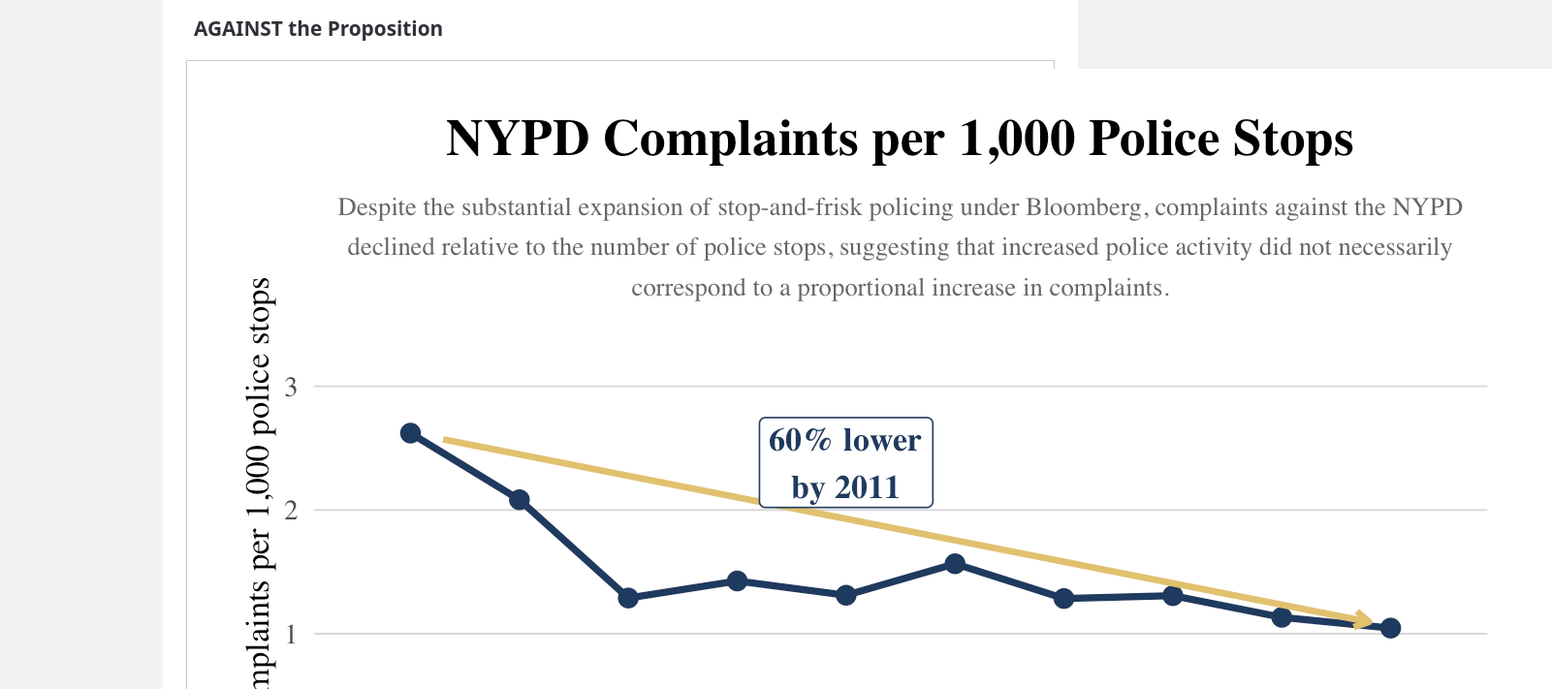
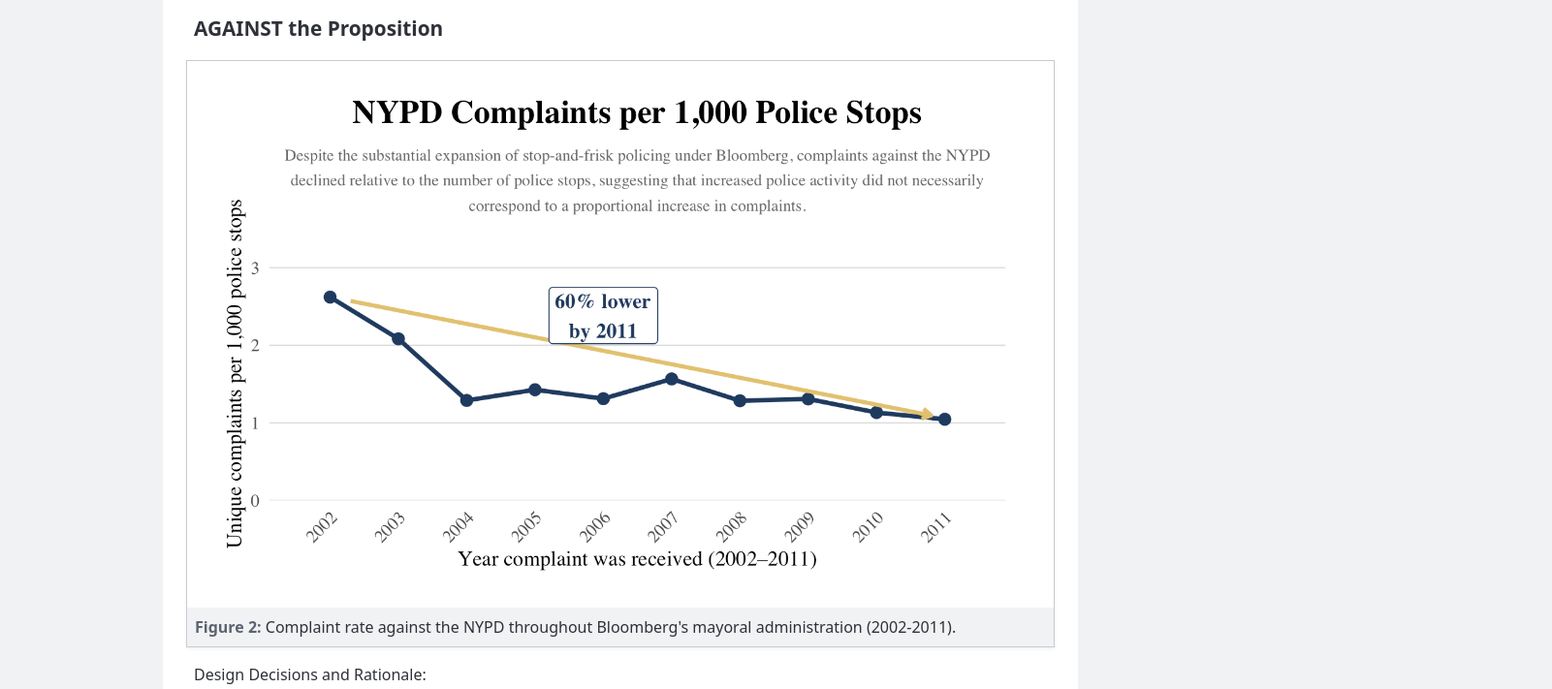
Before and after one commit to DonLe727/DSC106-Project-2---NYC-City-Complaints, a plain HTML site: page index.html in a window 1280 px wide. Shown: the part 1798-2509 px from the top of the page at 97% size, 1601 px wide, since content can reach past the window. Drawn offline with nearby package versions, Linux system fonts and the light colour scheme.

Commit message:
Shrunk Vis 2 to fit with layout

```diff
--- a/index.html
+++ b/index.html
@@ -356,7 +356,7 @@
                 <h3>AGAINST the Proposition</h3>
 
                 <figure>
-                    <img src="images/against_prop_vis.png" alt="NYPD Complaints per 1,000 Police Stops" />
+                    <img src="images/against_prop_vis.png" alt="NYPD Complaints per 1,000 Police Stops" style="max-width: 100%; height: auto;"/>
                     <figcaption>Complaint rate against the NYPD throughout Bloomberg's mayoral administration (2002-2011).</figcaption>
                 </figure>
 
```
